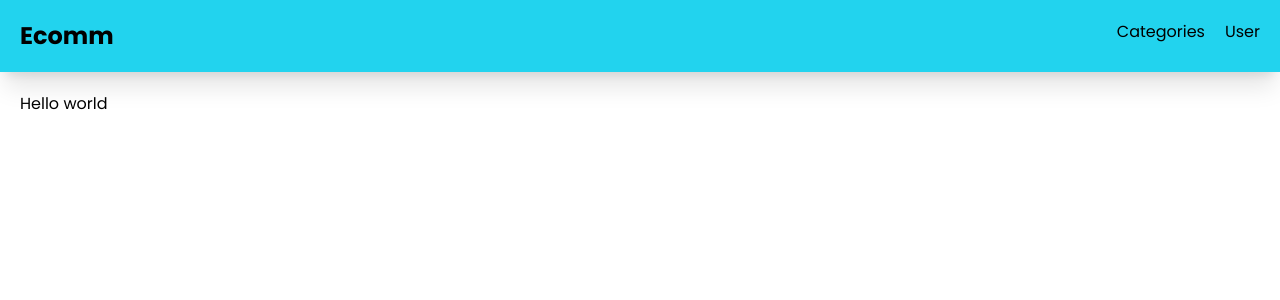
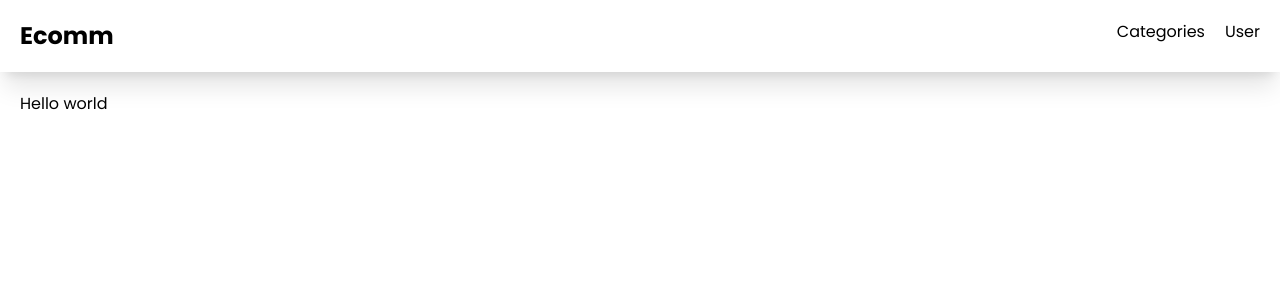
Before and after one commit to akabhi5/ecomm-ui, a Next.js app: page / in a window 1280 px wide. Shown: the top 300 px of the page. Built offline with nearby package versions, Linux system fonts and the light colour scheme.

Commit message:
header color change

```diff
--- a/components/NavBar/NavBar.tsx
+++ b/components/NavBar/NavBar.tsx
@@ -2,7 +2,7 @@ import Link from "next/link";
 
 const NavBar = () => {
   return (
-    <nav className="p-5 bg-cyan-400 flex justify-between shadow-xl">
+    <nav className="p-5 flex justify-between shadow-xl">
       <div className="text-2xl font-bold">
         <Link href="/">Ecomm</Link>
       </div>
```
